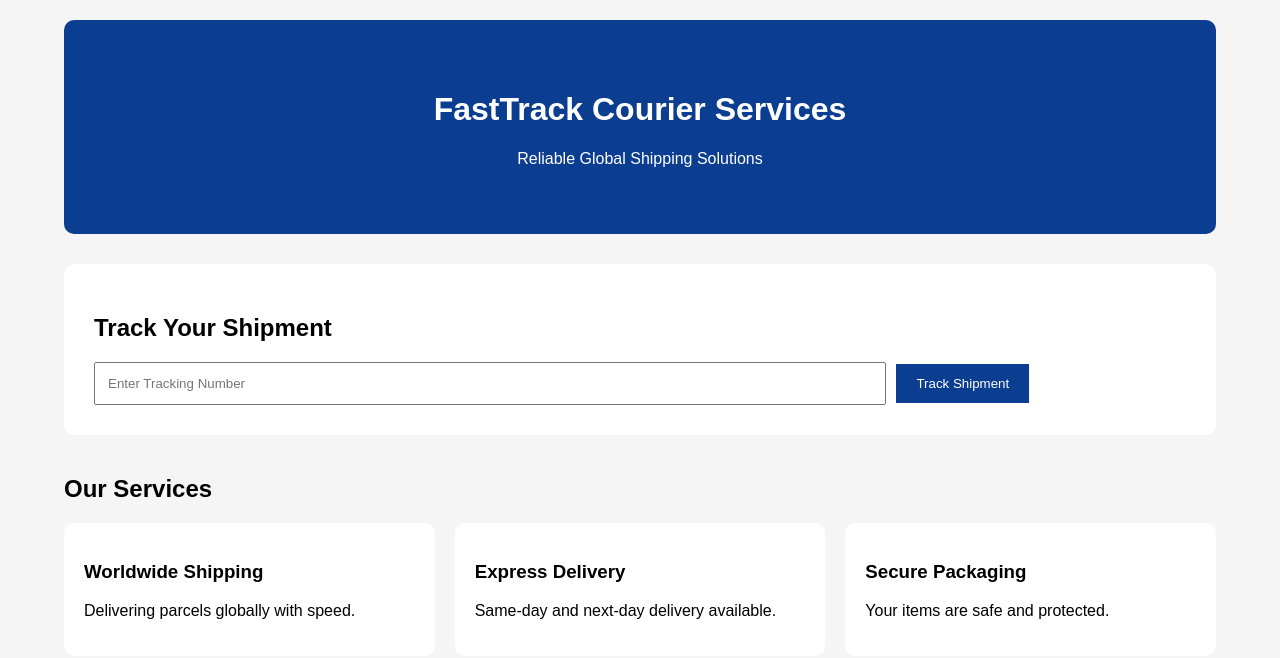
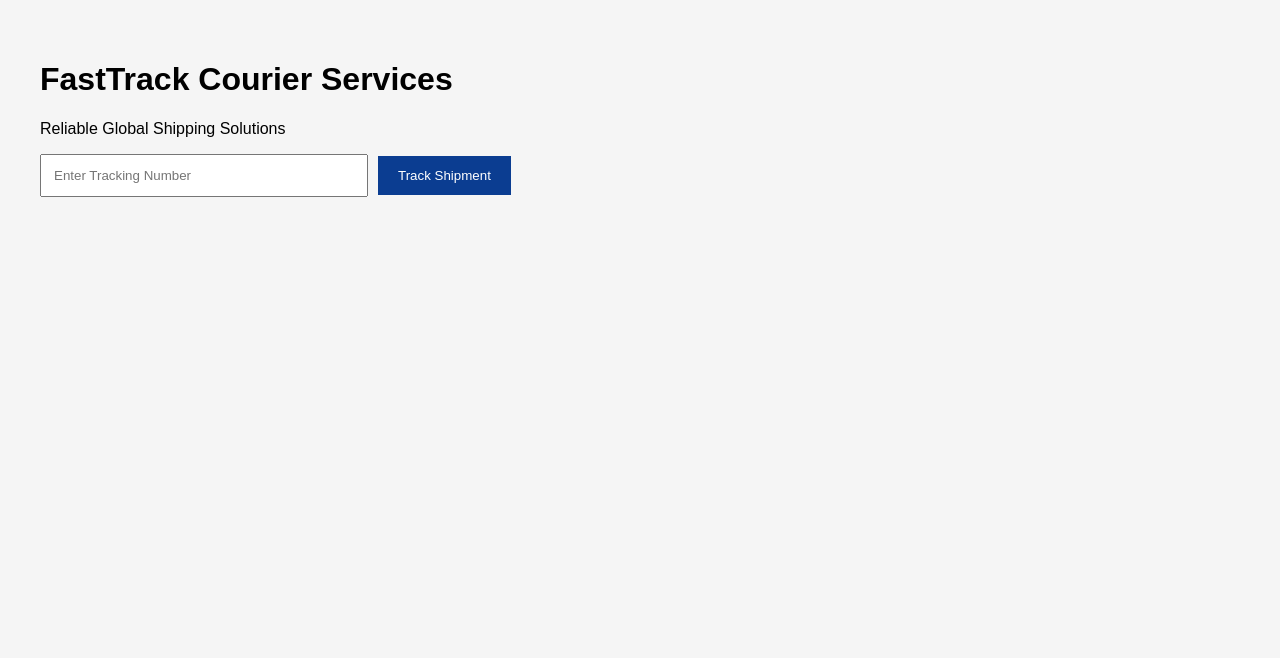
Before and after one commit to ahmard956/courier-website, a React (Vite) app in the folder frontend/: page / in a window 1280 px wide. Shown: the top 658 px of the page. Built offline with nearby package versions, Linux system fonts and the light colour scheme.

Commit message:
Update App.jsx
Fix white screen issue

```diff
--- a/frontend/src/App.jsx
+++ b/frontend/src/App.jsx
@@ -1,4 +1,3 @@
-
 import { useState } from 'react';
 import axios from 'axios';
 
@@ -9,8 +8,9 @@ export default function App() {
   const searchShipment = async () => {
     try {
       const res = await axios.get(
-        `http://https://courier-website.onrender.com/api/shipments/${tracking}`
+        `https://courier-website.onrender.com/api/shipments/${tracking}`
       );
+
       setShipment(res.data);
     } catch (err) {
       alert('Shipment not found');
@@ -18,55 +18,60 @@ export default function App() {
   };
 
   return (
-    <div className="container">
-      <header>
-        <h1>FastTrack Courier Services</h1>
-        <p>Reliable Global Shipping Solutions</p>
-      </header>
+    <div style={{ padding: '40px', fontFamily: 'Arial' }}>
+      <h1>FastTrack Courier Services</h1>
 
-      <section className="tracking-box">
-        <h2>Track Your Shipment</h2>
+      <p>Reliable Global Shipping Solutions</p>
 
-        <input
-          type="text"
-          placeholder="Enter Tracking Number"
-          value={tracking}
-          onChange={(e) => setTracking(e.target.value)}
-        />
+      <input
+        type="text"
+        placeholder="Enter Tracking Number"
+        value={tracking}
+        onChange={(e) => setTracking(e.target.value)}
+        style={{
+          padding: '12px',
+          width: '300px',
+          marginRight: '10px'
+        }}
+      />
 
-        <button onClick={searchShipment}>Track Shipment</button>
+      <button
+        onClick={searchShipment}
+        style={{
+          padding: '12px 20px',
+          cursor: 'pointer'
+        }}
+      >
+        Track Shipment
+      </button>
 
-        {shipment && (
-          <div className="shipment-card">
-            <h3>Status: {shipment.status}</h3>
-            <p><strong>Sender:</strong> {shipment.sender}</p>
-            <p><strong>Receiver:</strong> {shipment.receiver}</p>
-            <p><strong>Origin:</strong> {shipment.origin}</p>
-            <p><strong>Destination:</strong> {shipment.destination}</p>
-          </div>
-        )}
-      </section>
+      {shipment && (
+        <div
+          style={{
+            marginTop: '30px',
+            padding: '20px',
+            border: '1px solid #ccc'
+          }}
+        >
+          <h2>Status: {shipment.status}</h2>
 
-      <section className="services">
-        <h2>Our Services</h2>
+          <p>
+            <strong>Sender:</strong> {shipment.sender}
+          </p>
 
-        <div className="service-grid">
-          <div className="card">
-            <h3>Worldwide Shipping</h3>
-            <p>Delivering parcels globally with speed.</p>
-          </div>
+          <p>
+            <strong>Receiver:</strong> {shipment.receiver}
+          </p>
 
-          <div className="card">
-            <h3>Express Delivery</h3>
-            <p>Same-day and next-day delivery available.</p>
-          </div>
+          <p>
+            <strong>Origin:</strong> {shipment.origin}
+          </p>
 
-          <div className="card">
-            <h3>Secure Packaging</h3>
-            <p>Your items are safe and protected.</p>
-          </div>
+          <p>
+            <strong>Destination:</strong> {shipment.destination}
+          </p>
         </div>
-      </section>
+      )}
     </div>
   );
 }
```
